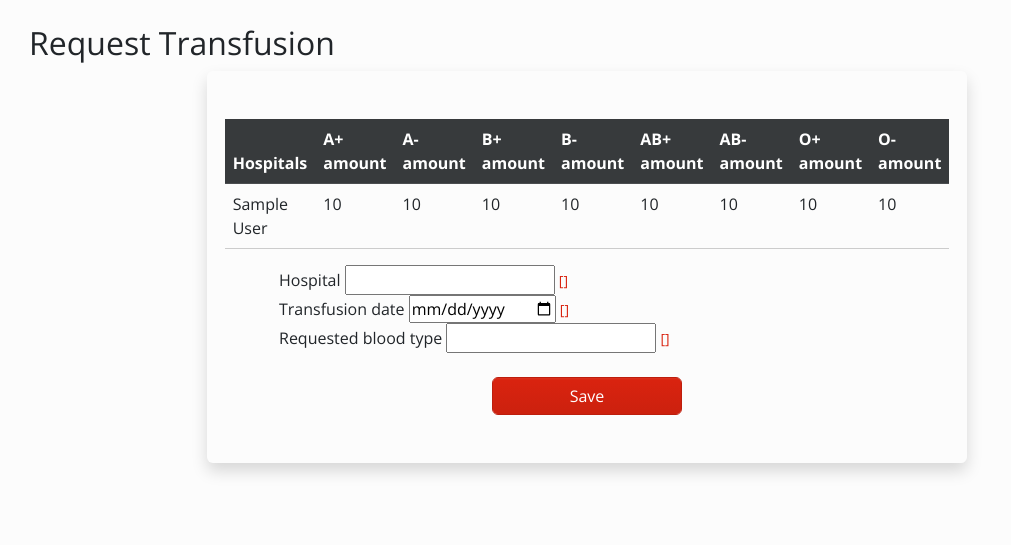
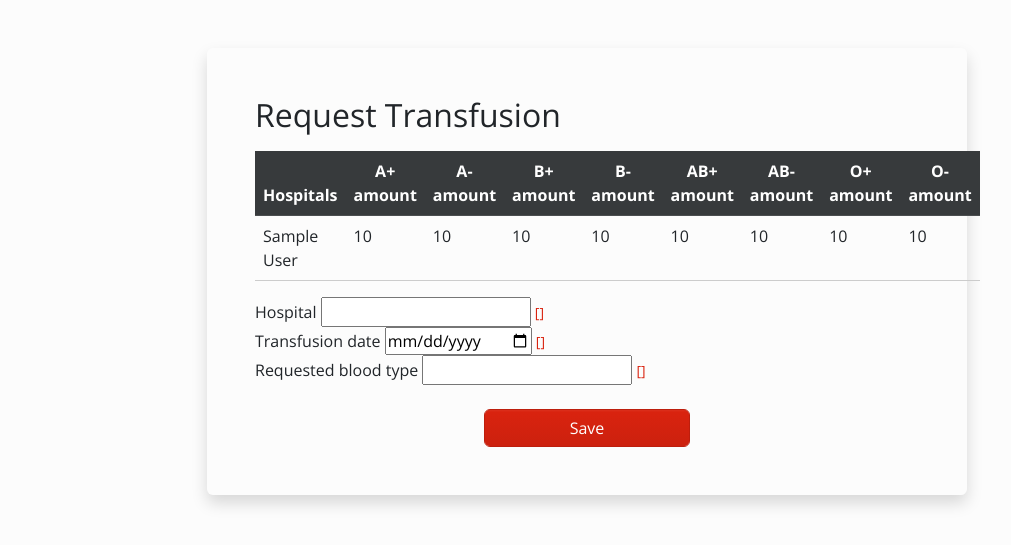
Before and after one commit to CodeLynch/BloodBankSystem, a Django app: template BloodBankSystem/transfusion/templates/transfusion_index.html in a window 1280 px wide. Shown: the part 72-617 px from the top of the page, without its empty margins (53-1064 px from the left). Run offline with Django 4.2, Linux system fonts and the light colour scheme; tables that the repository leaves empty hold one stand-in row (values such as "Sample post"); the template is opened without the code that fills it: values that come from a table or form of the project are taken from there, most other values are stand-ins (such as "Sample title", 1, 10 or a date in 2020); form fields are guessed from the names that the template uses; some libraries are stand-ins or nearby versions.

Commit message:
recipient and transfusion fixes

```diff
--- a/BloodBankSystem/accounts/templates/base.html
+++ b/BloodBankSystem/accounts/templates/base.html
@@ -5,7 +5,7 @@
     <meta name="viewport" content="width=device-width, initial-scale=1">
     {% load static %}
     <link href="{% static 'css/bootstrap.min.css' %}" rel="stylesheet">
-    <title>Blood Bank System | {% block title %} {% endblock %} </title>
+    <title>OneBlood | {% block title %} {% endblock %} </title>
 </head>
 <body>
     {% include 'messages.html' %}
--- a/BloodBankSystem/transfusion/templates/transfusion_index.html
+++ b/BloodBankSystem/transfusion/templates/transfusion_index.html
@@ -49,13 +49,12 @@ Add Transfusion
 </nav>
 
 <!-- Main -->
-<main class="container py-4">
-      <h2 align="left">Request Transfusion</h2>
-      <div class="row">
-         <div class="col"></div>
-         <div class="col-lg-8 shadow rounded px-5 py-5 row justify-content-center">
-            <table style="width: 50%" class="table table-hover">
-               <thead>
+<main class="container py-5">
+      <div class="row justify-content-center">
+         <div class="col-lg-8 shadow rounded px-5 py-5">
+            <h2 align="left" class="mb-3">Request Transfusion</h2>
+            <table class="table table-hover">
+               <thead align="center">
                   <tr class="table-dark">
                      <th scope="col">Hospitals</th>
                      <th scope="col">A+ amount</th>
@@ -106,7 +105,6 @@ Add Transfusion
                </div>
             </form>
          </div>
-         <div class="col"></div>
       </div>
 
 
```
Also changed, not shown: BloodBankSystem/accounts/templates/partials/_recipient.html (+8 -9 lines).
